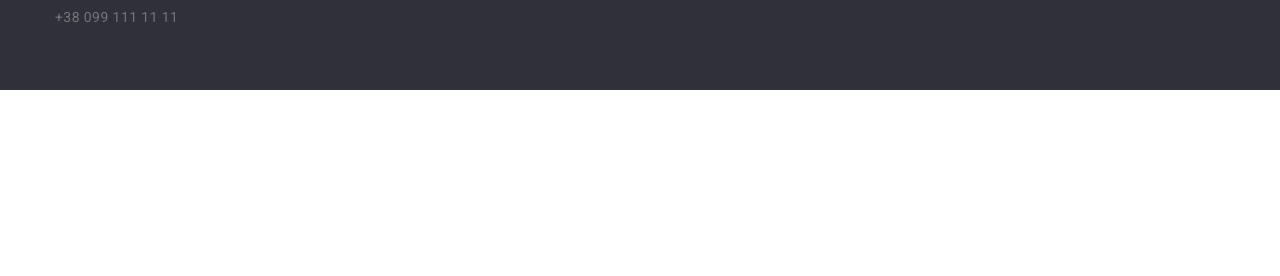
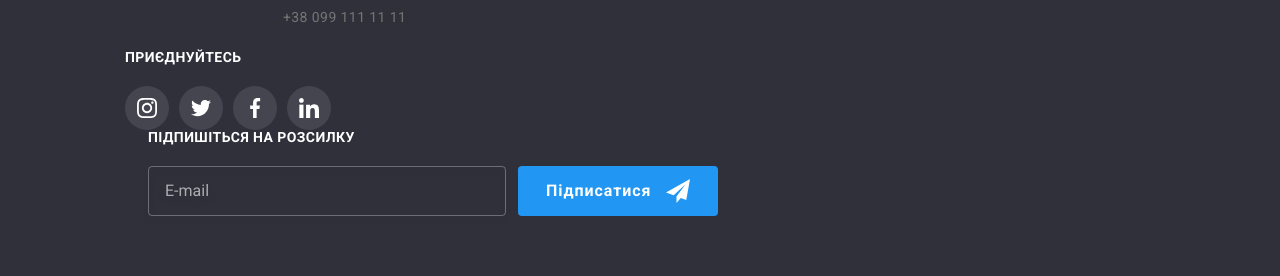
Before and after one commit to viktoriasulym/goit-markup-hw-08, a plain HTML site: page index.html in a window 1280 px wide. Shown: the part 2846-3122 px from the top of the page. Before the commit the page ends 2936 px from the top, so only its background shows below. Drawn offline with nearby package versions, Linux system fonts and the light colour scheme; files that its build step writes are made by us from their sources; files whose address does not match are found by name.

Commit message:
fixed-hw-8

```diff
--- a/sass/layout/_footer.scss
+++ b/sass/layout/_footer.scss
@@ -14,7 +14,8 @@
 .tablet {
   @media screen and (min-width: 768px) {
     display: flex;
-    align-items: baseline;
+    flex-direction: column;
+    align-items: center;
   }
 }
 
@@ -55,6 +56,7 @@
 
 .footer-item {
   font-style: normal;
+  margin-bottom: 20px;
   &:not(:last-child) {
     margin-bottom: 8px;
   }
@@ -118,6 +120,10 @@
 
 .footer-title {
   margin-bottom: 20px;
+  text-align: center;
+  @media screen and (min-width: 1200px) {
+    text-align: left;
+  }
 }
 .join-item {
   width: 44px;
```
Also changed, not shown: css/main.css.
